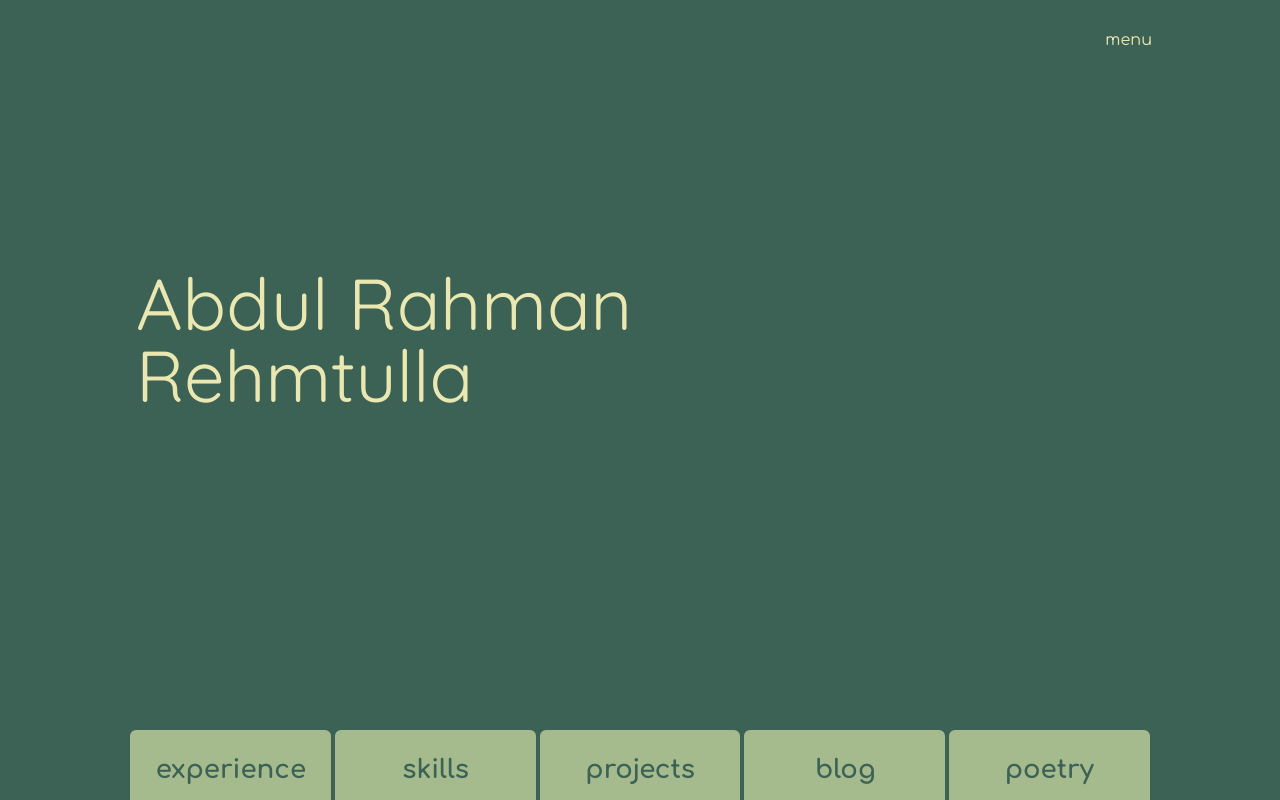
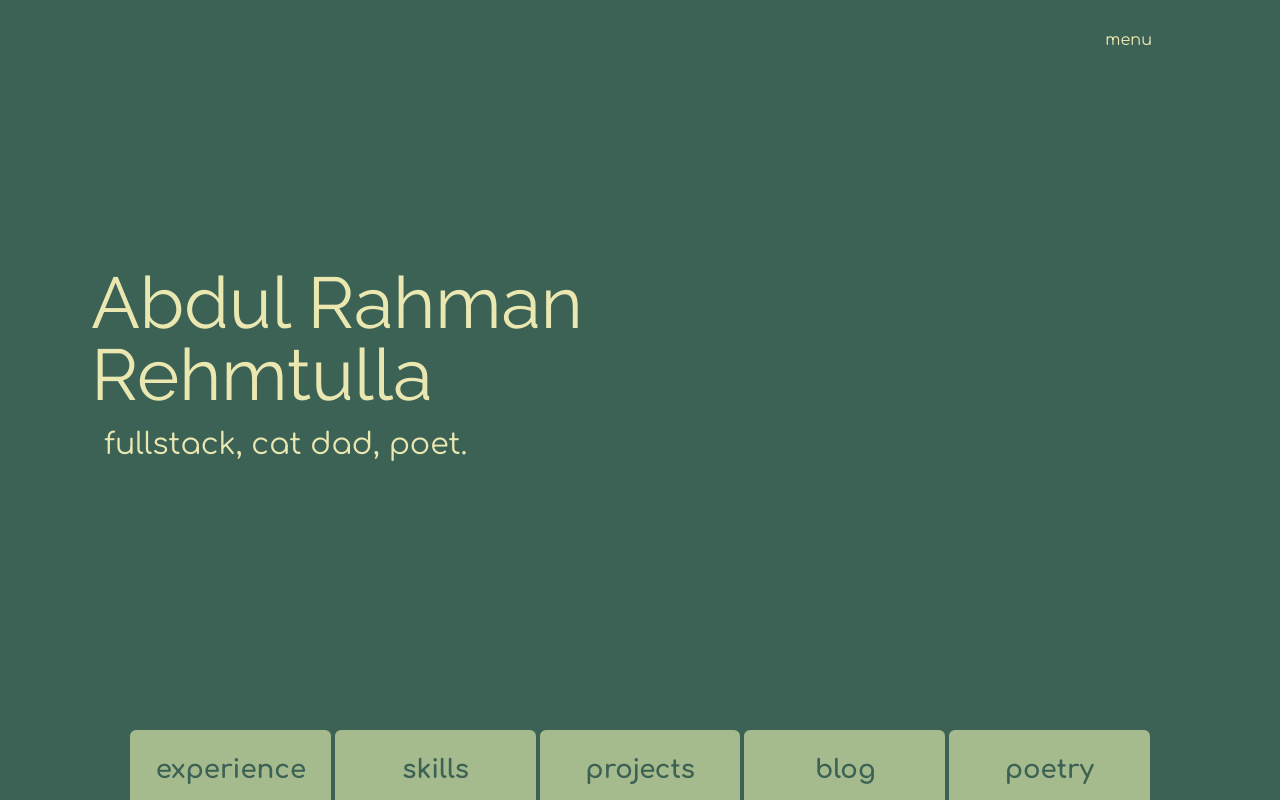
Before and after one commit to bijuice/portfolio-v2, a Next.js app: page / in a window 1280 px wide. Built offline with nearby package versions, Linux system fonts and the light colour scheme.

Commit message:
Added heading animation

```diff
--- a/components/Categories/All.tsx
+++ b/components/Categories/All.tsx
@@ -1,3 +1,13 @@
-export default function All() {
-  return <div></div>
+import { CategoryProps } from "@/props/CategoryProps"
+
+export default function All({ category }: CategoryProps) {
+  const isActive = category === "ALL"
+
+  return (
+    <div className="relative h-full flex">
+      <div className=" overflow-hidden absolute top-1/3 pt-24 wrap truncate ">
+        <h4 className="sub-heading">fullstack, cat dad, poet.</h4>
+      </div>
+    </div>
+  )
 }
--- a/components/Categories/Experience.tsx
+++ b/components/Categories/Experience.tsx
@@ -1,4 +1,6 @@
-export default function Experience() {
+import { CategoryProps } from "@/props/CategoryProps"
+
+export default function Experience({}: CategoryProps) {
   return (
     <div className="h-full">
       <h1>Experience</h1>
--- a/components/Layout/Layout.tsx
+++ b/components/Layout/Layout.tsx
@@ -1,3 +1,4 @@
+import Head from "next/head"
 import { ReactNode } from "react"
 import Navbar from "./Navbar"
 
@@ -8,6 +9,9 @@ type LayoutProps = {
 export default function Layout({ children }: LayoutProps) {
   return (
     <>
+      <Head>
+        <title>Abdul's Portfolio</title>
+      </Head>
       <Navbar />
       <main className="bg-primary flex flex-col items-center justify-center relative ">
         {children}
--- a/pages/_app.tsx
+++ b/pages/_app.tsx
@@ -1,23 +1,23 @@
-import Layout from "@/components/Layout/Layout"
+import Layout from "@/components/layout/Layout"
 import "@/styles/globals.css"
 import type { AppProps } from "next/app"
-import { Quicksand } from "next/font/google"
+import { Raleway } from "next/font/google"
 import { Comfortaa } from "next/font/google"
 
-const serifFont = Quicksand({ subsets: ["latin"] })
-const sansSerifFont = Comfortaa({ subsets: ["latin"] })
+const headingFont = Raleway({ subsets: ["latin"] })
+const baseFont = Comfortaa({ subsets: ["latin"] })
 export default function App({ Component, pageProps }: AppProps) {
   return (
     <>
       <style jsx global>{`
         html {
-          font-family: ${sansSerifFont.style.fontFamily};
+          font-family: ${baseFont.style.fontFamily};
         }
 
         h1,
         h2,
         h3 {
-          font-family: ${serifFont.style.fontFamily};
+          font-family: ${headingFont.style.fontFamily};
         }
       `}</style>
       <Layout>
--- a/pages/index.tsx
+++ b/pages/index.tsx
@@ -1,5 +1,5 @@
-import All from "@/components/Categories/All"
-import Experience from "@/components/Categories/Experience"
+import All from "@/components/categories/All"
+import Experience from "@/components/categories/Experience"
 import { SliceContainer } from "@/components/Slice"
 import CATEGORY from "@/enums/Category"
 import { useState } from "react"
@@ -10,11 +10,11 @@ export default function Home() {
   function resolveCategory() {
     switch (category) {
       case "ALL":
-        return <All />
+        return <All category={category} />
       case "EXPERIENCE":
-        return <Experience />
+        return <Experience category={category} />
       default:
-        return <All />
+        return <All category={category} />
     }
   }
 
@@ -32,7 +32,7 @@ export default function Home() {
         <h1>Rehmtulla</h1>
       </div>
 
-      <section className="pt-24 px-10 h-full">{}</section>
+      <section className="pt-24 px-10 h-full">{resolveCategory()}</section>
       <SliceContainer category={category} setCategory={setCategory} />
     </main>
   )
--- /dev/null
+++ b/props/CategoryProps.ts
@@ -0,0 +1,5 @@
+import CATEGORY from "@/enums/Category"
+
+export type CategoryProps = {
+  category: CATEGORY
+}
--- a/styles/globals.css
+++ b/styles/globals.css
@@ -48,7 +48,7 @@ h6 {
 }
 
 .name-title {
-  @apply top-1/3 left-[10%];
+  @apply top-1/3 left-[6.5%];
   transform: scale(1);
   transition: transform 1s, top 1s, left 1s;
 }
@@ -76,20 +76,6 @@ h6 {
   transition-delay: 0;
 }
 
-/* use post css for loop */
-/* .slice:nth-child(2) {
-  transition-delay: 0.1s;
-}
-.slice:nth-child(3) {
-  transition-delay: 0.2s;
-}
-.slice:nth-child(4) {
-  transition-delay: 0.3s;
-}
-.slice:nth-child(5) {
-  transition-delay: 0.4s;
-} */
-
 .slice > h6 {
   transform: scale(1);
   transition: transform 0.4s;
@@ -99,3 +85,20 @@ h6 {
 .slice.active > h6 {
   transform: scale(1.3) translateY(20%);
 }
+
+.sub-heading {
+  transform-origin: bottom right;
+  animation-name: headingAnimation;
+  animation-duration: 1s;
+  animation-fill-mode: forwards;
+}
+
+@keyframes headingAnimation {
+  from {
+    transform: translateY(100px);
+  }
+
+  to {
+    transform: translateY(0);
+  }
+}
```
